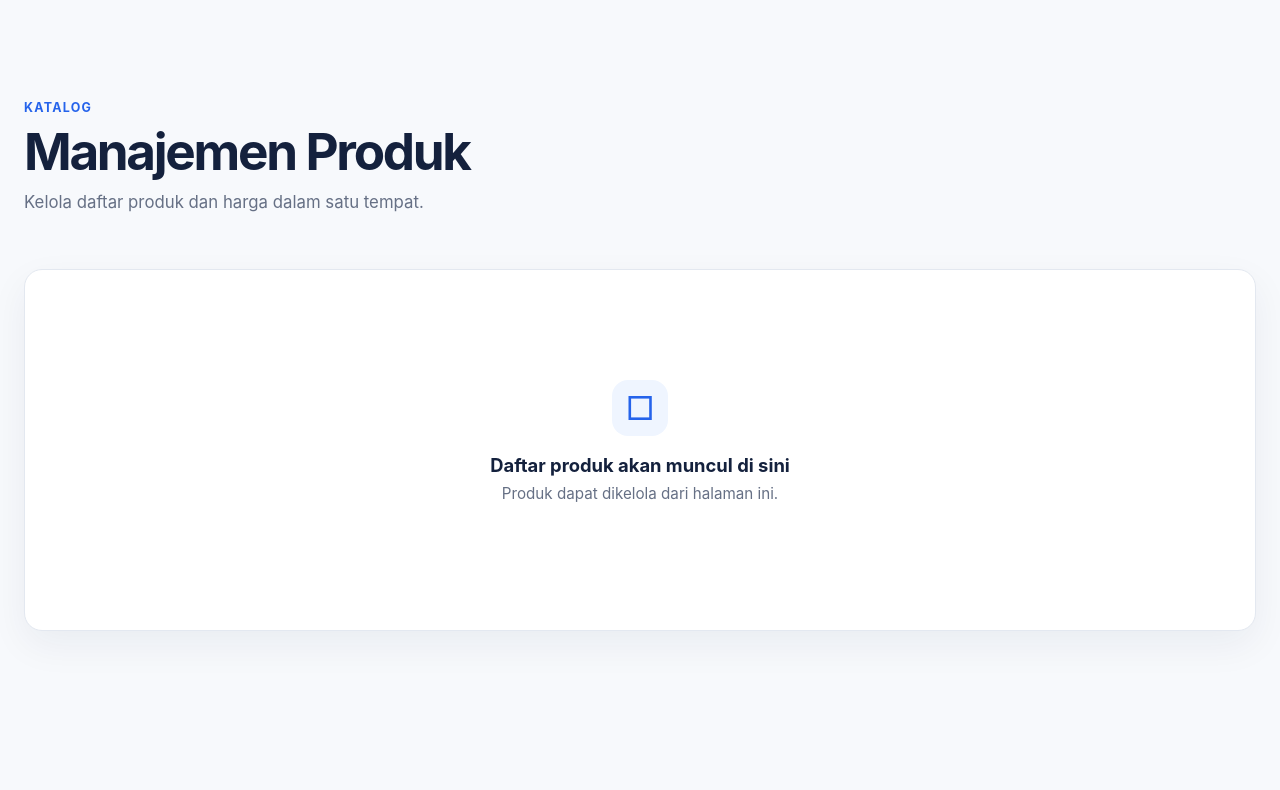
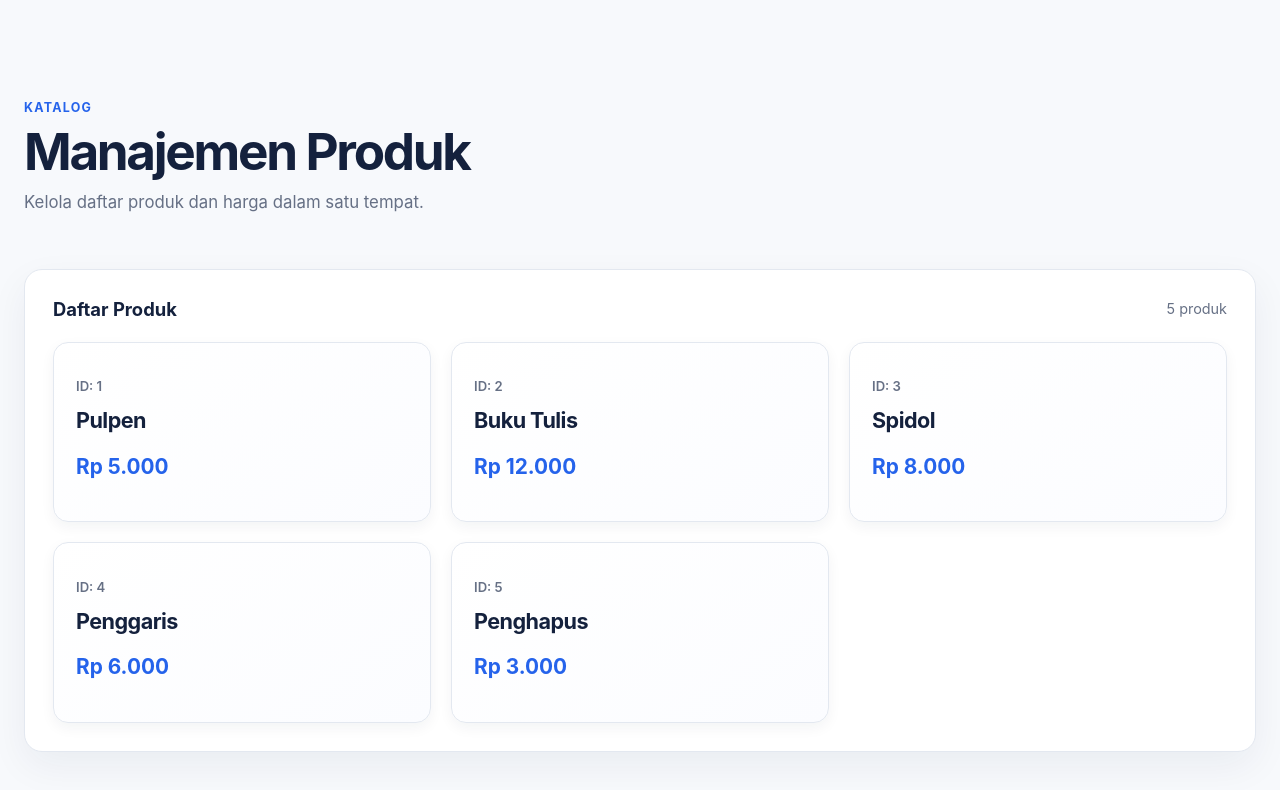
Before and after one commit to usertobby/tugas-3-react-fe, a React (Vite) app: page / in a window 1280 px wide. Shown: the top 790 px of the page. Built offline with nearby package versions, Linux system fonts and the light colour scheme.

Commit message:
feat: add sample product list

```diff
--- a/src/App.css
+++ b/src/App.css
@@ -36,47 +36,67 @@
   font-size: 1.05rem;
 }
 
-.content-panel {
-  min-height: 360px;
-  overflow: hidden;
+.product-section {
+  padding: 28px;
   border: 1px solid #e3e8f0;
   border-radius: 18px;
   background: #fff;
   box-shadow: 0 14px 38px rgb(20 33 61 / 6%);
 }
 
-.empty-state {
-  display: grid;
-  min-height: 360px;
-  align-content: center;
-  justify-items: center;
-  padding: 32px;
-  text-align: center;
+.section-heading {
+  display: flex;
+  align-items: center;
+  justify-content: space-between;
+  gap: 16px;
+  margin-bottom: 22px;
 }
 
-.empty-state-icon {
-  display: grid;
-  width: 56px;
-  height: 56px;
-  margin-bottom: 18px;
-  place-items: center;
-  border-radius: 16px;
-  background: #eff5ff;
-  color: #2563eb;
-  font-size: 2rem;
-}
-
-.empty-state h2 {
+.section-heading h2 {
   margin: 0;
   color: #14213d;
   font-size: 1.15rem;
-  font-weight: 650;
+  font-weight: 700;
 }
 
-.empty-state p {
-  margin-top: 8px;
+.product-count {
   color: #667085;
-  font-size: 0.95rem;
+  font-size: 0.9rem;
+}
+
+.product-grid {
+  display: grid;
+  grid-template-columns: repeat(3, minmax(0, 1fr));
+  gap: 20px;
+}
+
+.product-card {
+  min-width: 0;
+  padding: 22px;
+  border: 1px solid #e3e8f0;
+  border-radius: 15px;
+  background: linear-gradient(145deg, #fff, #fbfcff);
+  box-shadow: 0 5px 14px rgb(20 33 61 / 5%);
+}
+
+.product-id {
+  color: #667085;
+  font-size: 0.82rem;
+  font-weight: 600;
+}
+
+.product-card h3 {
+  margin: 12px 0 8px;
+  color: #14213d;
+  font-size: 1.35rem;
+  font-weight: 700;
+  letter-spacing: -0.025em;
+}
+
+.product-price {
+  color: #2563eb;
+  font-size: 1.3rem;
+  font-weight: 750;
 }
 
 @media (max-width: 600px) {
@@ -89,8 +109,18 @@
     margin-bottom: 28px;
   }
 
-  .content-panel,
-  .empty-state {
-    min-height: 300px;
+  .product-section {
+    padding: 20px;
+  }
+
+  .product-grid {
+    grid-template-columns: 1fr;
+    gap: 14px;
   }
 }
+
+@media (min-width: 601px) and (max-width: 900px) {
+  .product-grid {
+    grid-template-columns: repeat(2, minmax(0, 1fr));
+  }
+}
--- a/src/App.jsx
+++ b/src/App.jsx
@@ -1,4 +1,19 @@
 import './App.css'
+
+const products = [
+  { id: 1, name: 'Pulpen', price: 5000 },
+  { id: 2, name: 'Buku Tulis', price: 12000 },
+  { id: 3, name: 'Spidol', price: 8000 },
+  { id: 4, name: 'Penggaris', price: 6000 },
+  { id: 5, name: 'Penghapus', price: 3000 },
+]
+
+const formatPrice = (price) =>
+  new Intl.NumberFormat('id-ID', {
+    style: 'currency',
+    currency: 'IDR',
+    maximumFractionDigits: 0,
+  }).format(price)
 
 function App() {
   return (
@@ -13,13 +28,20 @@ function App() {
         </div>
       </header>
 
-      <section className="content-panel" aria-label="Daftar produk">
-        <div className="empty-state">
-          <span className="empty-state-icon" aria-hidden="true">
-            □
-          </span>
-          <h2>Daftar produk akan muncul di sini</h2>
-          <p>Produk dapat dikelola dari halaman ini.</p>
+      <section className="product-section" aria-label="Daftar produk">
+        <div className="section-heading">
+          <h2>Daftar Produk</h2>
+          <span className="product-count">{products.length} produk</span>
+        </div>
+
+        <div className="product-grid">
+          {products.map((product) => (
+            <article className="product-card" key={product.id}>
+              <p className="product-id">ID: {product.id}</p>
+              <h3>{product.name}</h3>
+              <p className="product-price">{formatPrice(product.price)}</p>
+            </article>
+          ))}
         </div>
       </section>
     </main>
```
